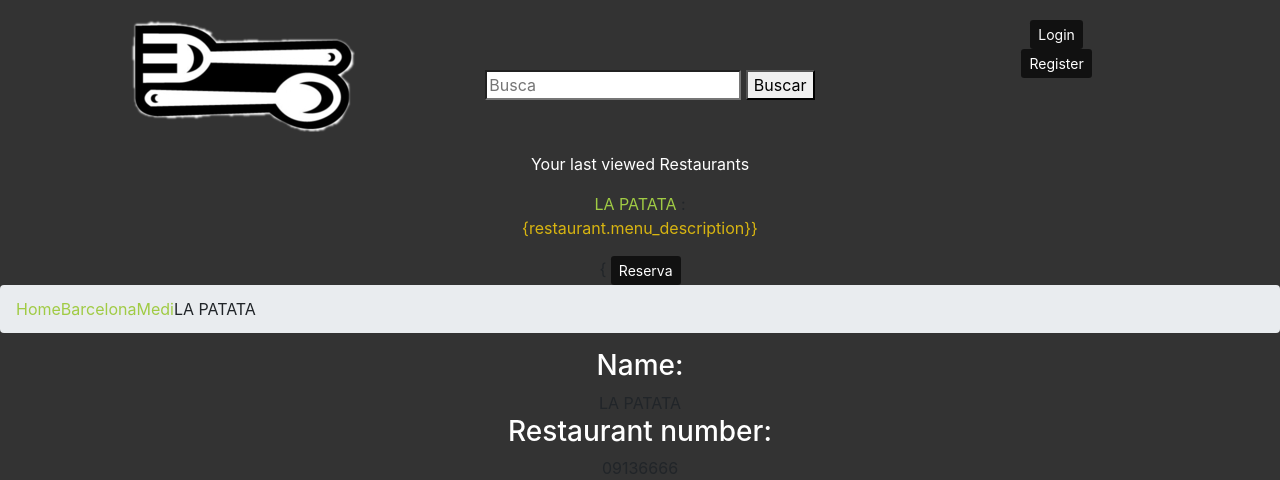
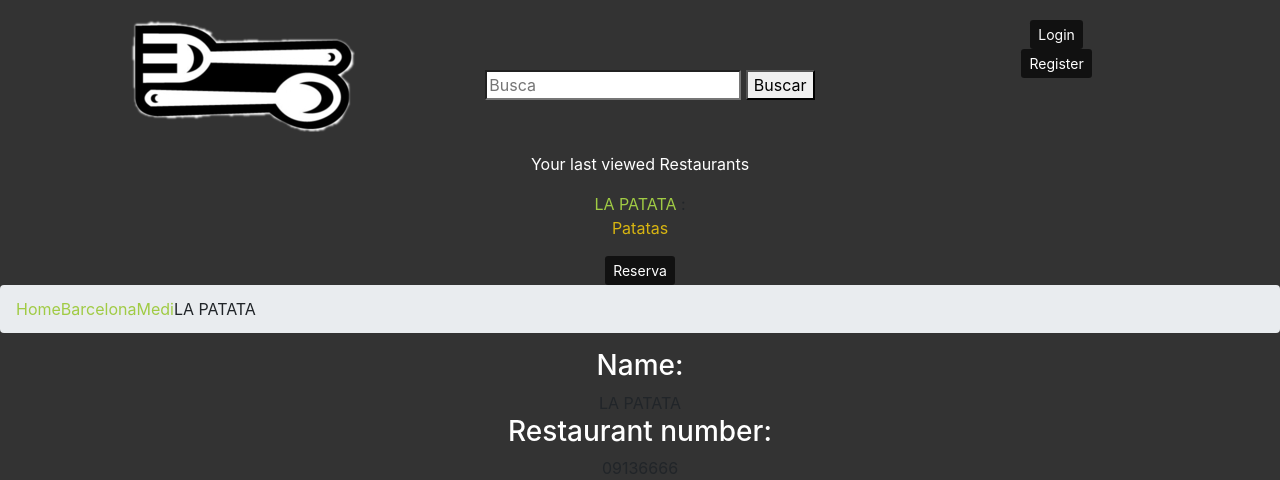
Before and after one commit to DavidAlvarezRios/sd2019-forkillaa9, a Django app: page /forkilla/restaurant/09136666/ in a window 1280 px wide. Shown: the top 480 px of the page. Run offline with Django 3.2, Linux system fonts and the light colour scheme; data comes from the database, SQL or seed files in the repository; data that the repository does not hold is empty; some libraries are stand-ins or nearby versions.

Commit message:
base millorat oops

```diff
--- a/templates/forkilla/base.html
+++ b/templates/forkilla/base.html
@@ -46,7 +46,7 @@
         {% csrf_token %}
 
         {% for restaurant in viewedrestaurants.restaurant.all|slice:":5:-1"%}
-            <a href="{% url 'details' restaurant.restaurant_number%}"> {{restaurant.name}} </a> : <p style="color:#d8b511">{restaurant.menu_description}}</p>{
+            <a href="{% url 'details' restaurant.restaurant_number%}"> {{restaurant.name}} </a> : <p style="color:#d8b511">{{restaurant.menu_description}}</p>
             <button type="submit" class="btn btn-primary btn-sm" style="position:center; color:white; border:none; background-color:#111111" value={{restaurant.restaurant_number}}> Reserva</button>
         {% endfor %}
     </form>
```
